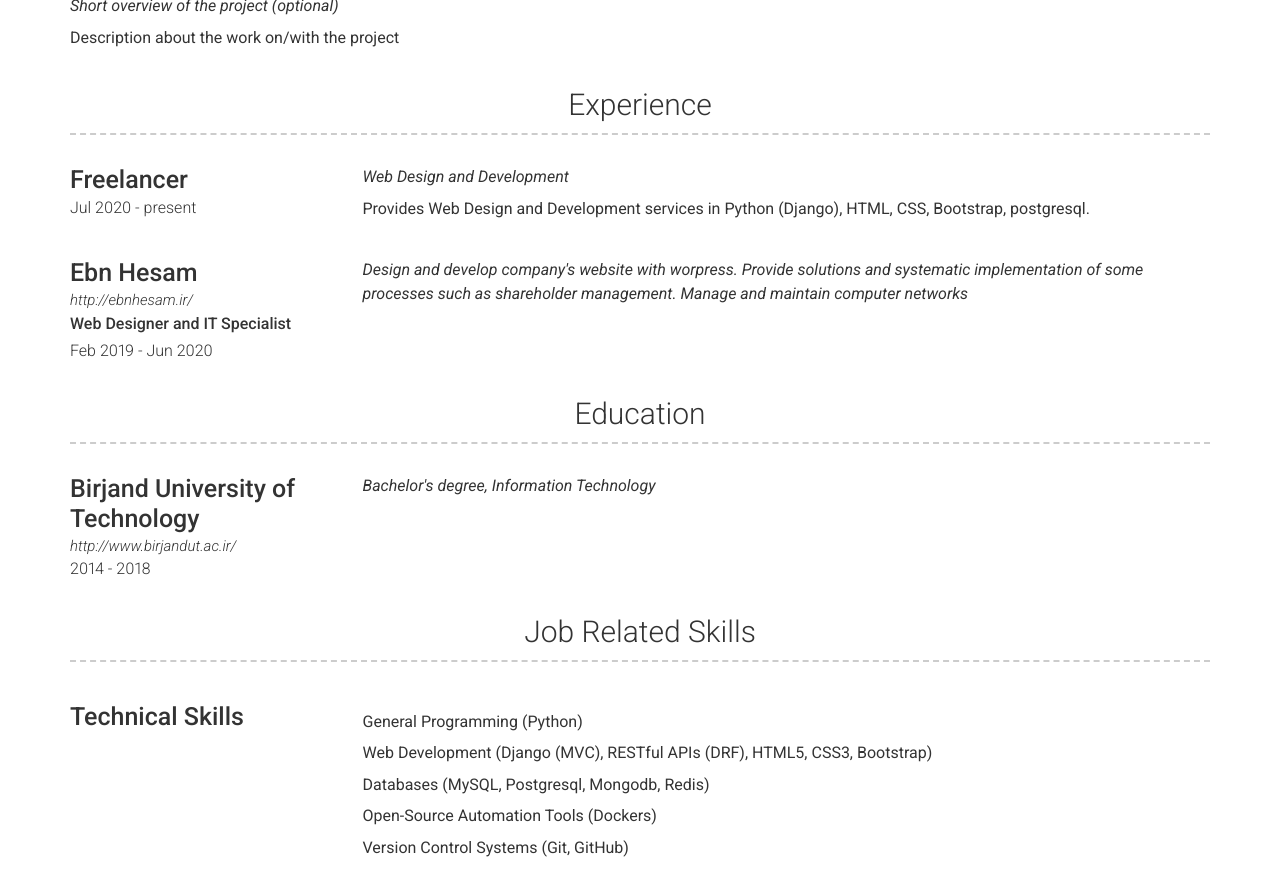
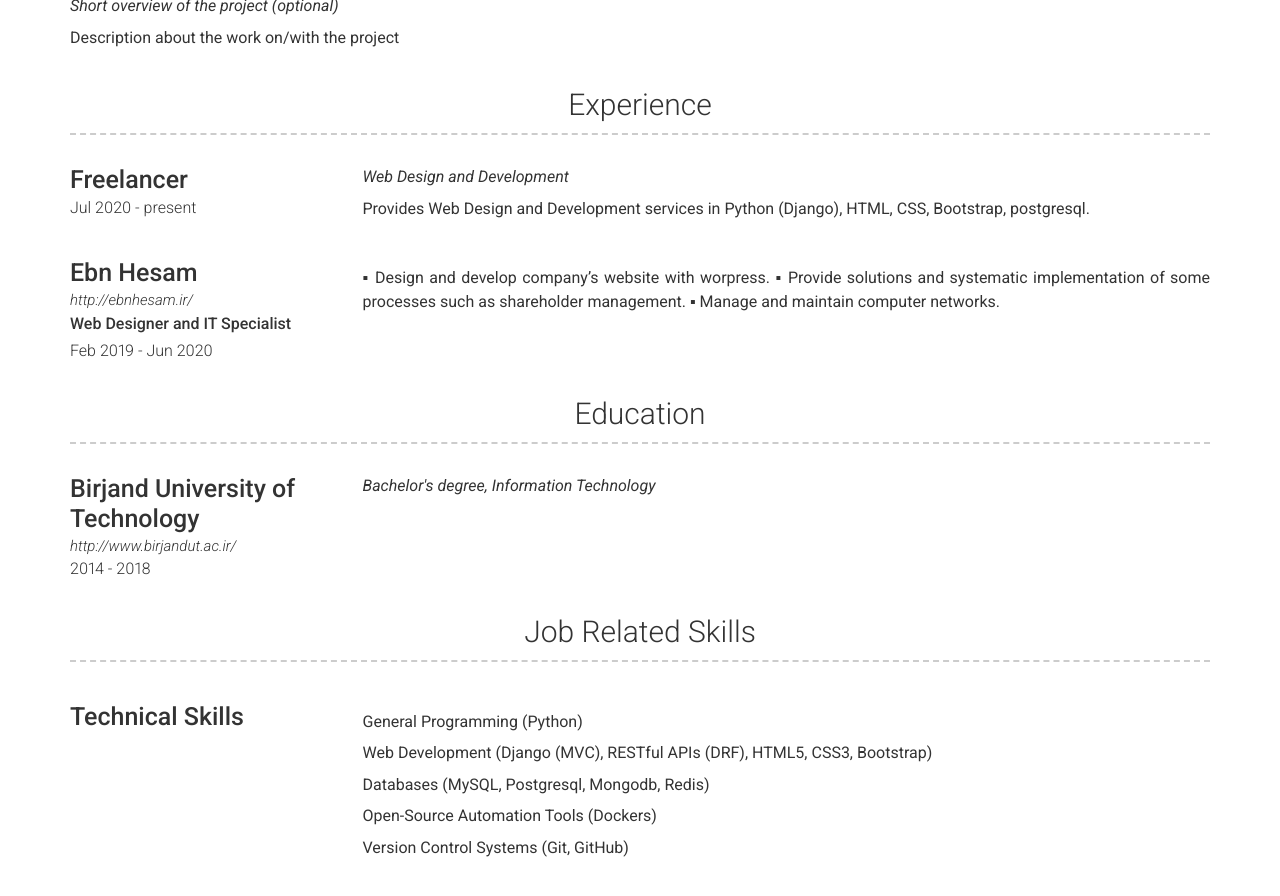
Before and after one commit to mohsenhsz/mohsenhsz.github.io, a Jekyll site: the page built from index.md, in a window 1280 px wide and 900 px high, scrolled down 693 px. Shown: the top 896 px of the window. Built offline with Jekyll 4.4.1, drawn with Linux system fonts in a browser that asks for light colours; nearby versions of some CDN libraries.

```diff
--- a/_data/experience.yml
+++ b/_data/experience.yml
@@ -13,7 +13,10 @@
   job_title: Web Designer and IT Specialist
   dates: Feb 2019 - Jun 2020
   quote: >
-    Design and develop company's website with worpress.
-    Provide solutions and systematic implementation of some processes such as shareholder management.
-    Manage and maintain computer networks
+
   description:
+    ▪ Design and develop company's website with worpress.
+
+    ▪ Provide solutions and systematic implementation of some processes such as shareholder management.
+
+    ▪ Manage and maintain computer networks.
```
